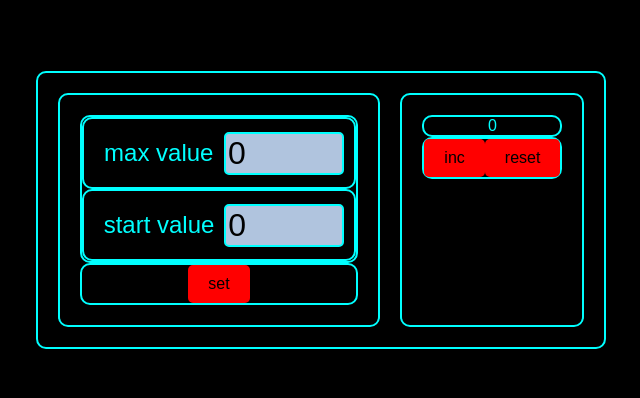
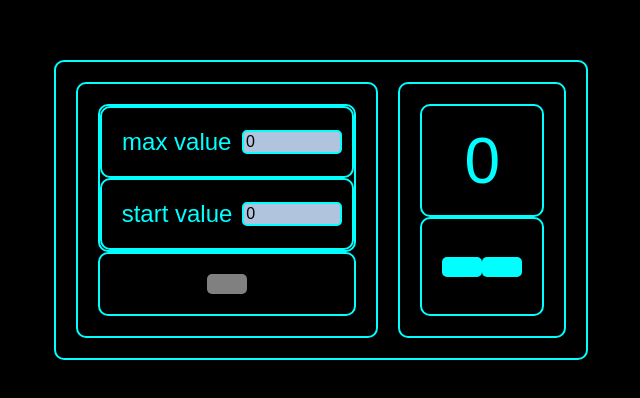
Before and after one commit to KristinaFinck/Microtask-counter, a React (Create React App) app: page / in a window 1280 px wide. Shown: the part 190-588 px from the top of the page, without its empty margins (319-959 px from the left). Built offline with nearby package versions, Linux system fonts and the light colour scheme.

Commit message:
Styling the containers and the button, an intermediate stage.

```diff
--- a/src/App.tsx
+++ b/src/App.tsx
@@ -17,8 +17,8 @@ function App() {
     let [isSetButtonDisabled, setSetButtonDisabled] = useState(true)
     let [errorMessage, setErrorMessage] = useState('')
     let [settingMessage, setSettingMessage] = useState('')
-    let [isIncButtonDisabled, setIncButtonDisabled] = useState(true)
-    let [isResetButtonDisabled, setResetButtonDisabled] = useState(true)
+    let [isIncButtonDisabled, setIncButtonDisabled] = useState(false)
+    let [isResetButtonDisabled, setResetButtonDisabled] = useState(false)
 
     let error = "incorrect value!"
     let onChangeMaxInputHandler = (e: ChangeEvent<HTMLInputElement>) => {
@@ -94,25 +94,28 @@ function App() {
                 flexDirection='row'
                 gap='20px'
                 justifyContent='space-between'
-                maxWidth='1200px'
-                width="100%"
+                maxWidth='980px'
+                minHeight = '100%'
+                width='auto'
                 padding="20px"
             >
                 {/*Left external container */}
                 <Container
-                    flexDirection = 'column'
+                    flexDirection='column'
                     width='100%'
                     padding="20px"
+                    flex="1"
                 >
                     {/*Internal container */}
                     <Container
-                        width = '100%'
-                        flexDirection = 'column'
+                        flex='2'
+                        padding = '0'
+                        width='100%'
+                        flexDirection='column'
                     >
-                        {/*Internal Settings container */}
+                        {/*Internal Settings container maxValue */}
                         <Container
-
-                            width = '100%'
+                            width='100%'
                             justifyContent='space-evenly'
                             alignItems='center'
                             padding='10px'
@@ -123,8 +126,9 @@ function App() {
                                 value={maxValue}
                                 onChange={onChangeMaxInputHandler}/>
                         </Container>
+                        {/*Internal settings start Value container*/}
                         <Container
-                            width = '100%'
+                            width='100%'
                             justifyContent='space-evenly'
                             alignItems='center'
                             padding='10px'>
@@ -137,38 +141,46 @@ function App() {
                     </Container>
                     {/*Set button container*/}
                     <Container
-width = '100%'
-justifyContent = 'center'
-alignItems = 'center'
+                        flex='1'
+                        width='100%'
+                        justifyContent='center'
+                        alignItems='center'
+                        padding = '20px'
                     >
                         <Button
                             title={'set'}
                             onClick={onClickSet}
-                            disabled={isSetButtonDisabled}/>
+                            disabled={isSetButtonDisabled}
+                            backgroundColor = 'secondary'
+                            color = 'primary'
+                        />
                     </Container>
                 </Container>
                 {/* Right external container*/}
                 <Container
-                    flexDirection = 'column'
+                    flexDirection='column'
                     width='100%'
                     padding="20px"
+                    flex="1"
                 >
                     {/*Tableau container*/}
                     <Container
-                    justifyContent= 'center'
-                    alignItems = 'center'
-                    fontSize = ' 1em'
+                        flex='2'
+                        justifyContent='center'
+                        alignItems='center'
+                        fontSize=' 4em'
                     >
                         {settingMessage || errorMessage
                             ||
                             <span>{currentValue}</span>}
                     </Container>
-
+                    {/*Inc-Reset buttons container*/}
                     <Container
-                        justifyContent= 'space-evenly'
-                        alignItems = 'center'
-                        width = '100%'
-
+                        flex = '1'
+                        justifyContent='space-evenly'
+                        alignItems='center'
+                        width='100%'
+padding = '20px'
 
                     >
                         <Button
--- a/src/button/Button.tsx
+++ b/src/button/Button.tsx
@@ -1,52 +1,53 @@
-
 import styled from "styled-components";
+import React from "react";
 
 // Типизация пропсов
-type ButtonPropsType = {
+export type ButtonPropsType = {
     title: string;
     onClick: () => void;
     disabled: boolean;
+    display?: string;
+    backgroundColor?: 'primary' | 'secondary';
+    color?: string;
+    fontSize?: string;
+    padding?: string;
+    border?: string;
+    borderRadius?: string;
+    cursor?: string;
+    textAlign?: string;
+    justifyContent?: string;
+    alignItems?: string;
 };
 
 // Создаем стилизованную кнопку
-const StyledButton = styled.button`
-  background-color: ${({ theme }) => theme.colors.secondary};
+export const StyledButton = styled.button<ButtonPropsType>`
+  background-color: ${({ theme, backgroundColor, disabled }) => disabled ? 'grey' : theme.colors[backgroundColor || 'secondary']};
   color: ${({ theme }) => theme.colors.primary};
-  font-size: 1em;
-  padding: 10px 20px;
-  border: none;
-  border-radius: 5px;
-  cursor: pointer;
-  text-align: center;
-  display: inline-block;
+  font-size: ${({ fontSize }) => fontSize || '1em'};
+  padding: ${({ padding }) => padding || '10px 20px'};
+  border: ${({ border }) => border || 'none'};
+  border-radius: ${({ borderRadius }) => borderRadius || '5px'};
+  cursor: ${({ disabled }) => disabled ? 'not-allowed' : 'pointer'};
+  text-align: ${({ textAlign }) => textAlign || 'center'};
+  display: ${({ display }) => display || 'inline-block'};
+  justify-content: ${({ justifyContent }) => justifyContent || 'center'};
+  align-items: ${({ alignItems }) => alignItems || 'center'};
 
   &:disabled {
-    background-color: red;
+    background-color: grey;
     cursor: not-allowed;
   }
 `;
 
 // Компонент кнопки
-export const Button: React.FC<ButtonPropsType> = ({ title, onClick, disabled }) => {
+export const Button: React.FC<ButtonPropsType> = ({ title, onClick, disabled, backgroundColor, ...rest }) => {
     return (
-        <StyledButton onClick={onClick} disabled={disabled}>
-            {title}
-        </StyledButton>
+        <StyledButton
+            title = {title}
+            onClick={onClick}
+            disabled={disabled}
+            backgroundColor={backgroundColor}
+            {...rest}
+        />
     );
 };
-
-
-
-
-// import React from "react";
-// import {StyledButton} from "../styles/Styles";
-//
-// type ButtonPropsType = {
-//     title: string
-//     onClick: () => void
-//     disabled: boolean
-//
-// }
-// export const Button = (props: ButtonPropsType) => {
-//     return <StyledButton onClick={props.onClick} disabled={props.disabled}>{props.title}</StyledButton>
-// }
--- a/src/styles/Styles.tsx
+++ b/src/styles/Styles.tsx
@@ -2,26 +2,48 @@ import styled, { createGlobalStyle } from 'styled-components';
 import {FC, JSXElementConstructor, ReactElement} from "react";
 
 
- export const GlobalStyle = createGlobalStyle `
- html, body{
+ // export const GlobalStyle = createGlobalStyle `
+ // html, body{
+ //  height: 100%;
+ //  width: 100%;
+ //  display: flex;
+ //  align-items: center;
+ //  justify-content: center;
+ //   margin: 0;
+ //   padding: 0;
+ //   box-sizing: border-box;
+ //   background-color: ${({theme}) => theme.colors.primary};
+ //   font-family: Arial, Helvetica, sans-serif;
+ //  color: ${({ theme }) => theme.colors.secondary};
+ //
+ // }
+ // *, *::before, *::after {
+ //  box-sizing: inherit;
+ //
+ // }
+ // `
+export const GlobalStyle = createGlobalStyle`
+  html, body {
     height: 100%;
     width: 100%;
+    margin: 0;
+    padding: 0;
+    box-sizing: border-box;
+    background-color: ${({ theme }) => theme.colors.primary};
+    font-family: Arial, Helvetica, sans-serif;
+    color: ${({ theme }) => theme.colors.secondary};
+  }
+  #root {
     display: flex;
     align-items: center;
     justify-content: center;
-   margin: 0;
-   padding: 0;
-   box-sizing: border-box;
-   background-color: ${({theme}) => theme.colors.primary};
-   font-family: Arial, Helvetica, sans-serif;
-  color: ${({ theme }) => theme.colors.secondary};
-
+    height: 100%;
+    width: 100%;
   }
   *, *::before, *::after {
     box-sizing: inherit;
-
   }
- `
+`;
 type InternalProps = {
     children: any
     flexDirection?: 'row'| 'column'
@@ -34,6 +56,8 @@ type InternalProps = {
     minHeight?: string
     padding?: string
     fontSize?: string
+    flex?: string
+
 }
 // Контейнер
 export const Container = styled.div<InternalProps>`
@@ -47,16 +71,17 @@ display: flex;
     padding: ${({ padding }) => padding};
     border: 2px solid cyan;
     border-radius: 10px;
-  font-size: ${({fontSize}) => fontSize};;
+  font-size: ${({fontSize}) => fontSize};
+  flex: ${({ flex }) => flex || '0 1 auto'};
 `;
 
 
 export const StyledInput = styled.input`
     background-color: lightsteelblue;
   color: ${({theme}) => theme.colors.primary};
-  font-size: 2em;
-  width: 120px;
-  border: 2px solid cyan;
+  font-size: 1em;
+  width: 100px;
+  border: inherit;
   border-radius: 5px;
     `
 export const Values = styled.span`
```
Lines whose indentation alone changed are shown as unchanged.
